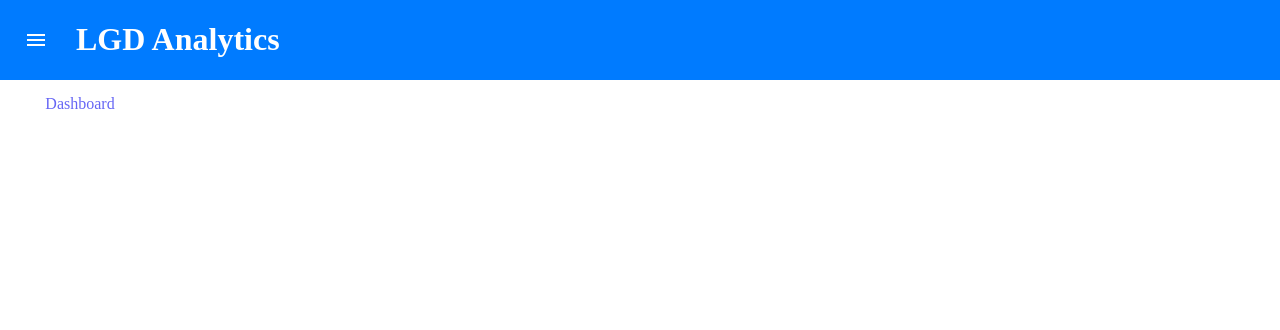
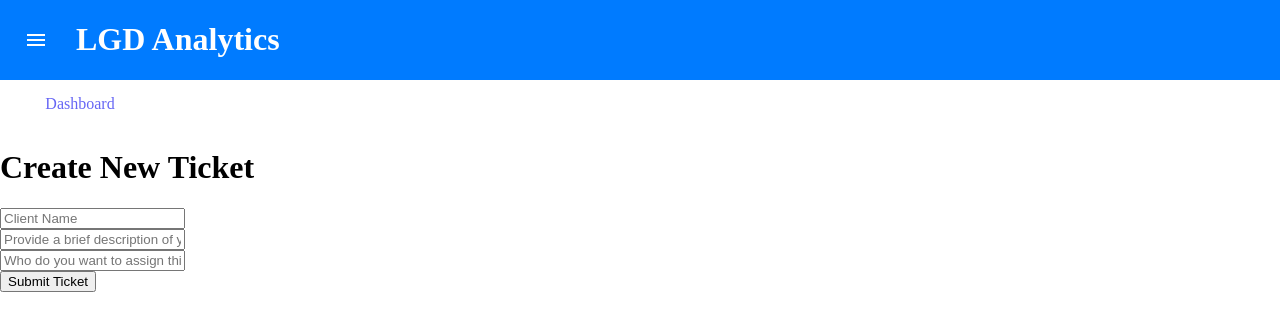
Before and after one commit to cudzichG-sxu/ACSG-545-GroupB-SupportTicketSoftware, an Angular app in the folder supportTicketSoftware/: page /create-ticket in a window 1280 px wide. Before the commit this address led to /. Shown: the top 330 px of the page. Built offline with nearby package versions, Linux system fonts and the light colour scheme.

Commit message:
set up create ticket page and got it to save to DB, fixed issue where dashboard button did not segue to dashboard page.

```diff
--- a/supportTicketSoftware/src/app/app-routing.module.ts
+++ b/supportTicketSoftware/src/app/app-routing.module.ts
@@ -1,9 +1,11 @@
 import { NgModule } from '@angular/core';
 import { Routes, RouterModule } from '@angular/router';
 import {DashBoardComponent} from './dash-board/dash-board.component';
+import {CreateTicketComponent} from "./create-ticket/create-ticket.component";
 
 const routes: Routes = [
   {path: 'dash-board', component: DashBoardComponent},
+  {path: 'create-ticket', component: CreateTicketComponent},
 ];
 
 @NgModule({
--- a/supportTicketSoftware/src/app/app.component.html
+++ b/supportTicketSoftware/src/app/app.component.html
@@ -5,7 +5,7 @@
     fixedInViewport="true">
     <mat-toolbar color="primary"><h1>Menu</h1></mat-toolbar>
     <mat-nav-list>
-      <a href="#" mat-list-item>Create Ticket</a>
+      <a href="#" mat-list-item [routerLink]="'create-ticket'">Create Ticket</a>
       <a href="#" mat-list-item>Account</a>
       <a href="#" mat-list-item>About</a>
       <a href="#" mat-list-item>Log Out</a>
--- /dev/null
+++ b/supportTicketSoftware/src/app/create-ticket/create-ticket.component.html
@@ -0,0 +1,10 @@
+<h1>Create New Ticket</h1>
+<div>
+  <input class='main1' type='text'id='Client Name' placeholder='Client Name' [(ngModel)]="newTicketClientName" (keyup.enter)="keytab($event)">
+  <br>
+  <input class='main1' type='text'id='Description' placeholder='Provide a brief description of your issue' [(ngModel)]="ticketDescription" (keyup.enter)="keytab($event)">
+  <br>
+  <input class='main1' type='text'id='Assignee' placeholder='Who do you want to assign this ticket to?' [(ngModel)]="ticketAssignees" (keyup.enter)="keytab($event)">
+  <br>
+  <input type="button" class='main3' value ='Submit Ticket' (click)="saveTicketItem()" >
+</div>
--- /dev/null
+++ b/supportTicketSoftware/src/app/create-ticket/create-ticket.component.ts
@@ -0,0 +1,50 @@
+import { Component, OnInit } from '@angular/core';
+import {TicketItemsService} from '../_.services/ticket-items.service';
+import {formatDate} from '@angular/common';
+
+@Component({
+  selector: 'app-create-ticket',
+  templateUrl: './create-ticket.component.html',
+  styleUrls: ['./create-ticket.component.css']
+})
+export class CreateTicketComponent implements OnInit {
+  public newTicketClientName;
+  public ticketAssignees;
+  public ticketDescription;
+  public ticketPkg;
+
+  constructor(private ticketServiceActual: TicketItemsService) { }
+
+  ngOnInit(): void {
+  }
+
+  saveTicketItem(): void {
+    if(this.newTicketClientName == "" || this.ticketAssignees == "" || this.ticketDescription == ""){
+      console.log("NOT ENOUGH INFO!");
+    } else {
+      var currDate = formatDate(new Date(), 'yyyy-MM-dd', 'en');
+      var savePkg = {
+        "description": this.ticketDescription,
+        "ticketDate": currDate,
+        "assignee": [this.ticketAssignees],
+        "clientId": "test123",
+        "assigner": [this.newTicketClientName],
+        "status": "*NEW",
+        "comments": []
+      }
+      this.ticketPkg = savePkg;
+      this.ticketServiceActual.create(this.ticketPkg).subscribe(savedTaskItem => {
+
+        this.ticketPkg = [];
+      });
+    }
+  }
+  keytab(event){
+    let element = event.srcElement.nextElementSibling; // get the sibling element
+
+    if(element == null)  // check if its null
+      return;
+    else
+      element.focus();   // focus if not null
+  }
+}
--- a/supportTicketSoftware/src/app/dash-board/dash-board.component.ts
+++ b/supportTicketSoftware/src/app/dash-board/dash-board.component.ts
@@ -36,24 +36,18 @@ export class DashBoardComponent implements OnInit {
 
 
   ngOnInit(): void {
-    this.clientServiceActual.getAllClients().subscribe(returnClients => {
-      this.returnedClients = returnClients;
-    });
-
-    //returns tickets based on clientId, so that ONLY tickets that the client returned are pulled.
-    this.ticketServiceActual.getAllTickets(this.clientId).subscribe(returnedTickets => {
-      this.returnedTickets = returnedTickets;
-
-    });
+    // this.clientServiceActual.getAllClients().subscribe(returnClients => {
+    //   this.returnedClients = returnClients;
+    // });
+    //
+    // //returns tickets based on clientId, so that ONLY tickets that the client returned are pulled.
+    // this.ticketServiceActual.getAllTickets(this.clientId).subscribe(returnedTickets => {
+    //   this.returnedTickets = returnedTickets;
+    //
+    // });
   }
 
-  saveTicketItem(): void {
-    this.ticketServiceActual.create(this.ticketPkg).subscribe(savedTaskItem => {
-      this.returnedTickets.push(savedTaskItem);
 
-      this.ticketPkg = [];
-    });
-  }
 
   deleteTicket(ticketMarkedForDeletion, index): void {
     // tslint:disable-next-line:no-shadowed-variable
```
Also changed, not shown: supportTicketSoftware/src/app/app.module.ts (+6 -2 lines), supportTicketSoftware/src/app/create-ticket/create-ticket.component.css (added), 2 other files (tests, documents, lock files or other folders).
